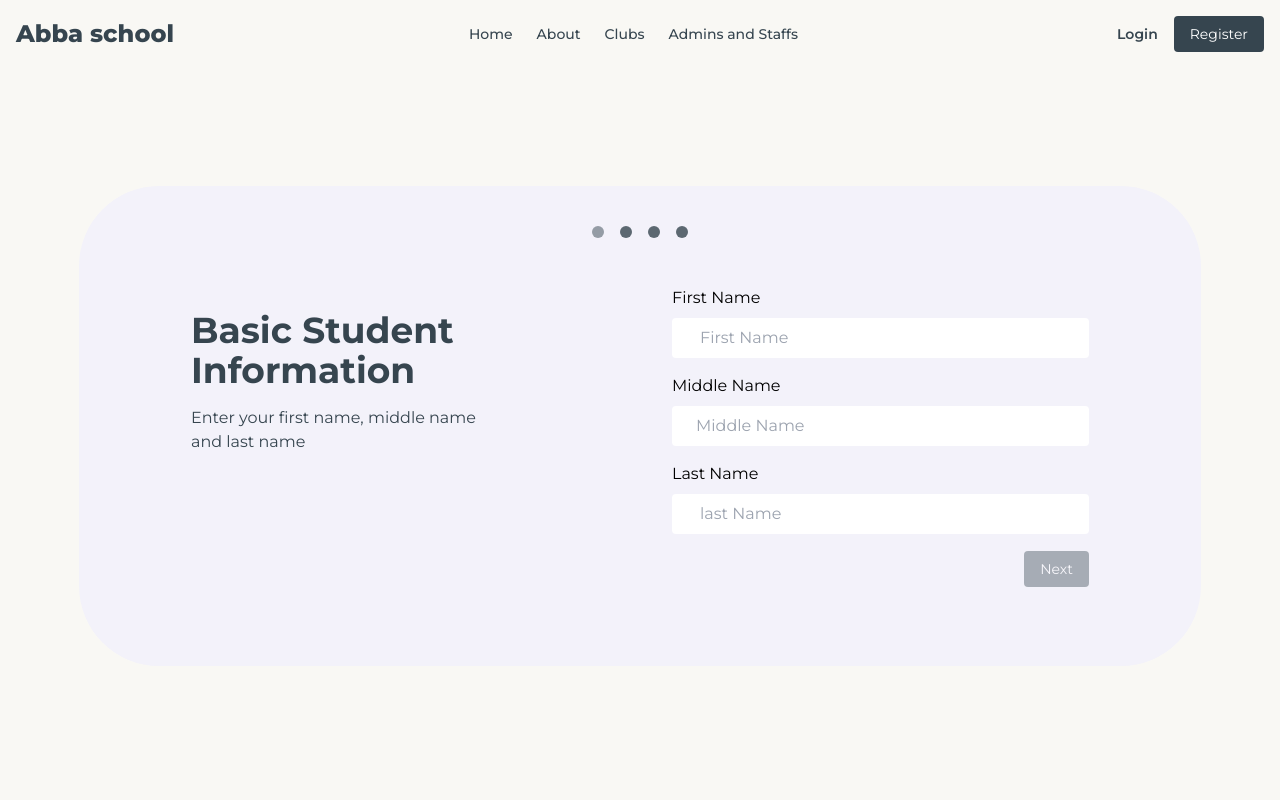
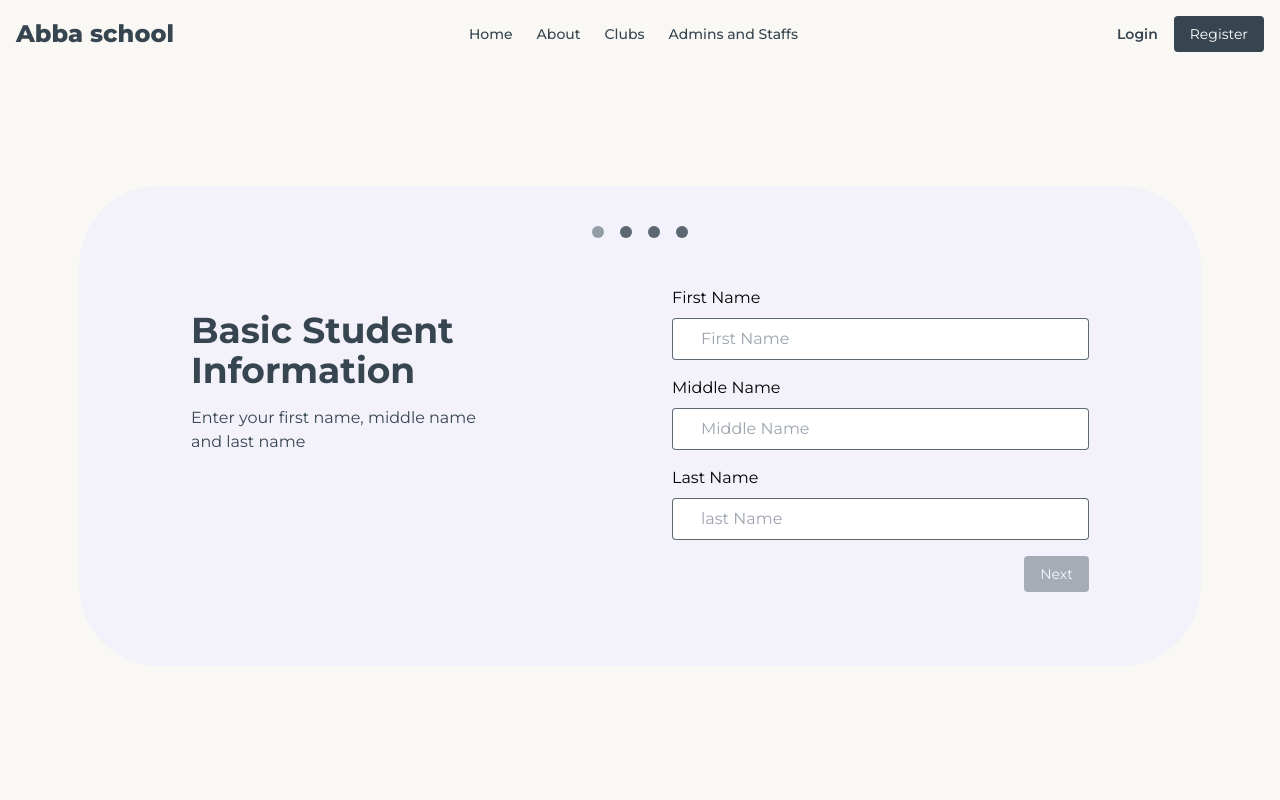
Before and after one commit to faselgodbcho/lincoln-school, a React (Vite) app: page /register in a window 1280 px wide. Shown: the top 800 px of the page. Built offline with nearby package versions, Linux system fonts and the light colour scheme.

Commit message:
Enhance clarity of form inputs.

```diff
--- /dev/null
+++ b/src/components/Input.jsx
@@ -0,0 +1,22 @@
+const Input = ({
+  type = "text",
+  id = "",
+  placeholder = "",
+  name = "",
+  value = "",
+  onChange = () => {},
+}) => {
+  return (
+    <input
+      className="block w-full rounded focus:outline-none px-7 focus:px-[27px] py-2 focus:py-[7px] border-[1.5px] focus:border-2 border-primary border-opacity-80"
+      type={type}
+      id={id}
+      placeholder={placeholder}
+      name={name}
+      value={value}
+      onChange={onChange}
+    />
+  );
+};
+
+export default Input;
--- a/src/components/Steps/Step1.jsx
+++ b/src/components/Steps/Step1.jsx
@@ -1,4 +1,5 @@
 import useFormContext from "../../hooks/useFormContext";
+import Input from "../Input";
 
 const Step1 = () => {
   const { formData, handleChange } = useFormContext();
@@ -10,8 +11,7 @@ const Step1 = () => {
         <label htmlFor="firstName" className="block mb-2">
           First Name
         </label>
-        <input
-          className="block w-full py-2 rounded focus:outline-none px-7"
+        <Input
           type="text"
           id="firstName"
           placeholder="First Name"
@@ -25,8 +25,7 @@ const Step1 = () => {
         <label htmlFor="middleName" className="block mb-2">
           Middle Name
         </label>
-        <input
-          className="block w-full py-2 rounded focus:outline-none px-6"
+        <Input
           type="text"
           id="middleName"
           placeholder="Middle Name"
@@ -40,8 +39,7 @@ const Step1 = () => {
         <label htmlFor="lastName" className="block mb-2">
           Last Name
         </label>
-        <input
-          className="block w-full py-2 rounded focus:outline-none px-7"
+        <Input
           type="text"
           id="lastName"
           placeholder="last Name"
--- a/src/components/Steps/Step2.jsx
+++ b/src/components/Steps/Step2.jsx
@@ -1,4 +1,5 @@
 import useFormContext from "../../hooks/useFormContext";
+import Input from "../Input";
 
 const Step1 = () => {
   const { formData, handleChange } = useFormContext();
@@ -29,8 +30,7 @@ const Step1 = () => {
         <label htmlFor="age" className="block mb-2">
           Student Age
         </label>
-        <input
-          className="block w-full py-2 rounded focus:outline-none px-7"
+        <Input
           type="number"
           id="age"
           placeholder="Age"
@@ -44,8 +44,7 @@ const Step1 = () => {
         <label htmlFor="grade" className="block mb-2">
           Student Grade
         </label>
-        <input
-          className="block w-full py-2 rounded focus:outline-none px-7"
+        <Input
           type="text"
           id="grade"
           placeholder="Grade"
--- a/src/components/Steps/Step3.jsx
+++ b/src/components/Steps/Step3.jsx
@@ -1,4 +1,5 @@
 import useFormContext from "../../hooks/useFormContext";
+import Input from "../Input";
 
 const Step2 = () => {
   const { formData, handleChange } = useFormContext();
@@ -11,8 +12,7 @@ const Step2 = () => {
         <label htmlFor="kebele" className="block mb-2">
           Kebele
         </label>
-        <input
-          className="block w-full py-2 rounded focus:outline-none px-7"
+        <Input
           type="text"
           id="kebele"
           placeholder="Kebele"
@@ -25,7 +25,7 @@ const Step2 = () => {
         <label htmlFor="mender" className="block mb-2">
           Mender
         </label>
-        <input
+        <Input
           className="block w-full py-2 rounded focus:outline-none px-7"
           type="text"
           id="mender"
```
